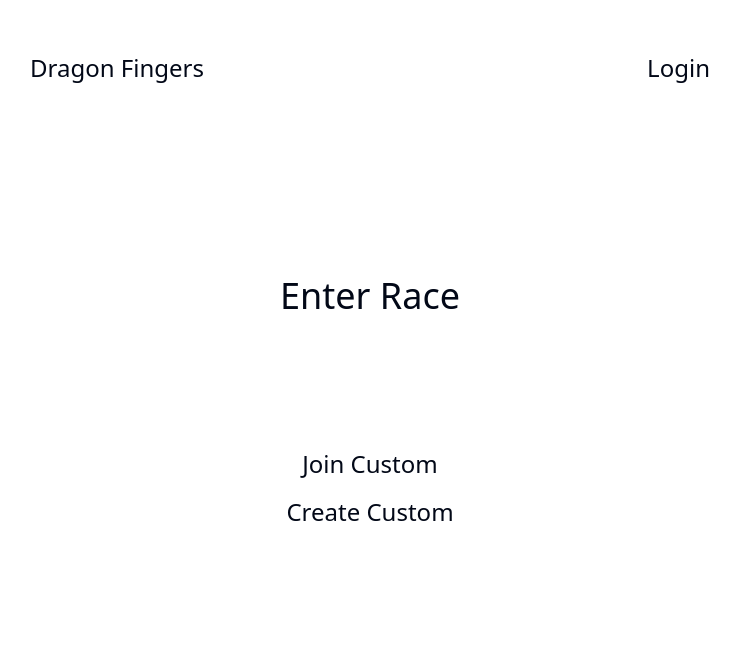
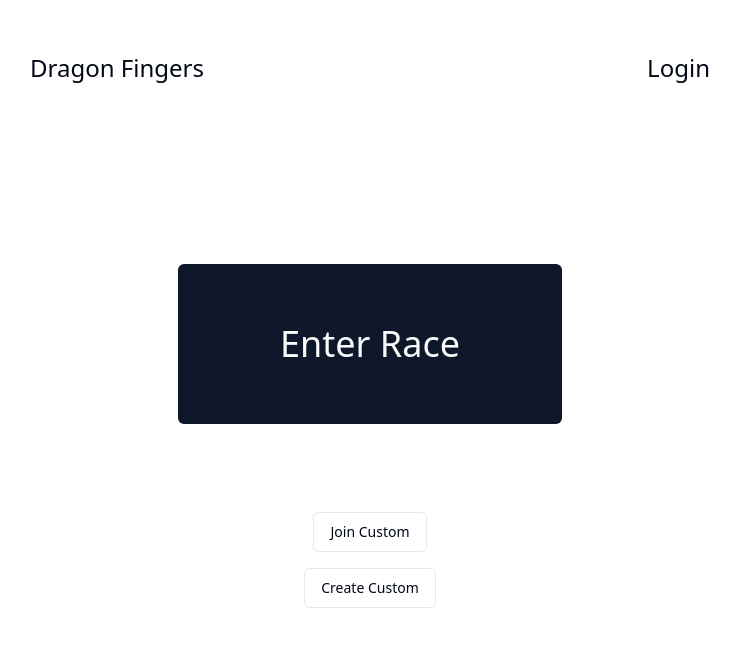
Before and after one commit to derekjtong/dragon-fingers-v2, a Next.js app: page / in a window 1280 px wide. Shown: the top 646 px of the page, without its empty margins (270-1010 px from the left). Built offline with nearby package versions, Linux system fonts and the light colour scheme; no server answers.

Commit message:
Use shadcn ui buttons

```diff
--- a/app/(home)/page.tsx
+++ b/app/(home)/page.tsx
@@ -1,16 +1,19 @@
+import { Button } from "@/components/ui/button";
 import Link from "next/link";
 
 export default function HomePage() {
   return (
     <div className="flex h-screen flex-col items-center justify-center">
-      <Link href="/match/temp-match" className="mb-28 p-3 text-4xl hover:bg-slate-200">
-        Enter Race
+      <Link href="/match/temp-match" className="p-20">
+        <Button size={"lg"} className="h-40 w-96 text-4xl">
+          Enter Race
+        </Button>
       </Link>
-      <Link href="/match/join" className="p-2 text-2xl hover:bg-slate-200">
-        Join Custom
+      <Link href="/match/join" className="p-2">
+        <Button variant={"outline"}>Join Custom</Button>
       </Link>
-      <Link href="/match/create" className="p-2 text-2xl hover:bg-slate-200">
-        Create Custom
+      <Link href="/match/create" className="p-2 ">
+        <Button variant={"outline"}>Create Custom</Button>
       </Link>
     </div>
   );
```
